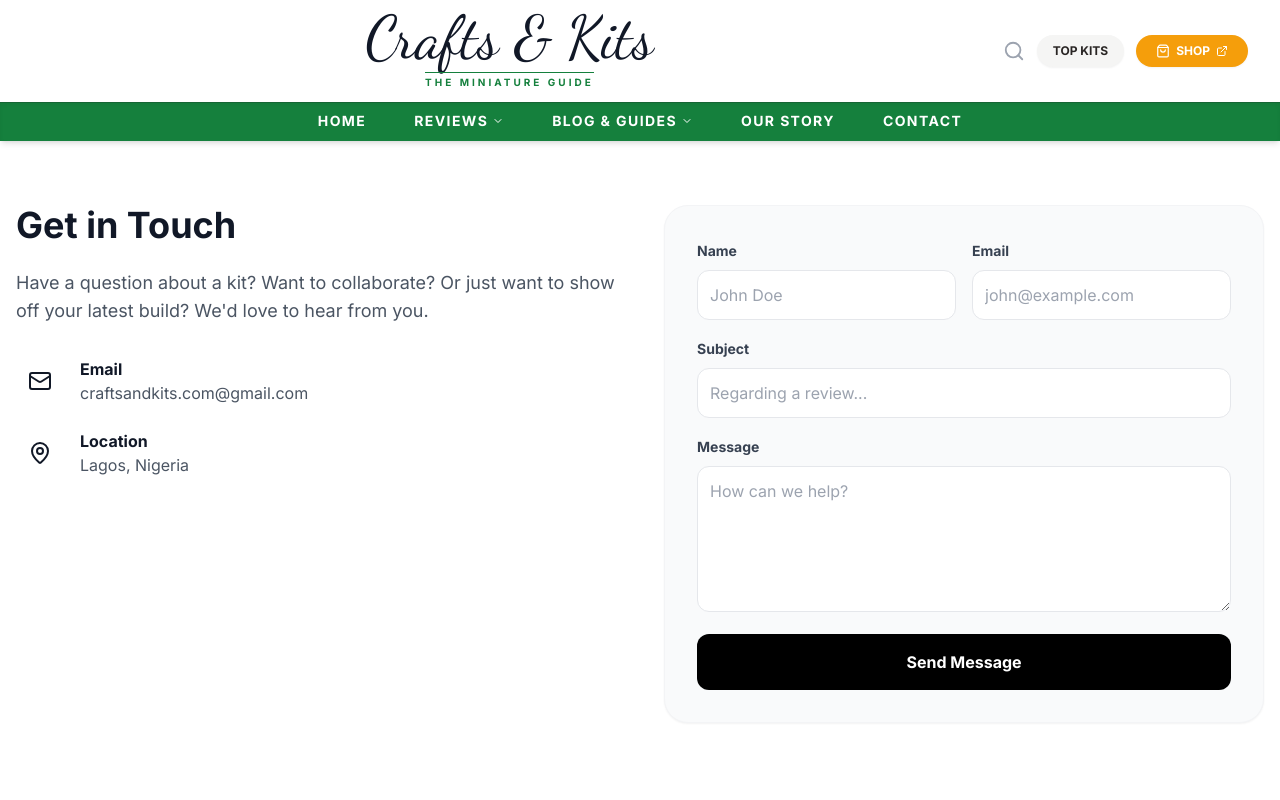
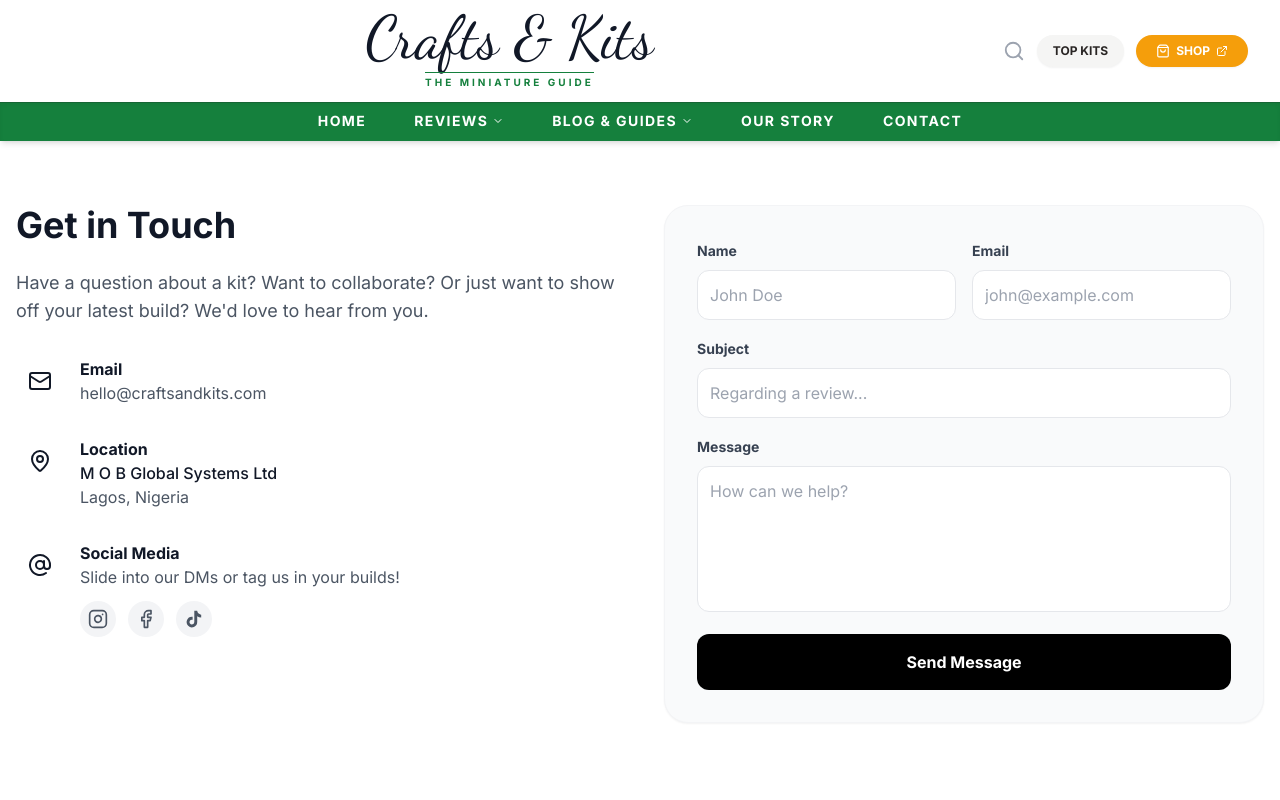
Before and after one commit to checktocart-hue/crafts-website, a Next.js app: page /contact in a window 1280 px wide. Shown: the top 800 px of the page. Built offline with nearby package versions, Linux system fonts and the light colour scheme; a web font is replaced by a local one.

Commit message:
Updated Contact page with official company address and social media links

```diff
--- a/app/(site)/contact/page.tsx
+++ b/app/(site)/contact/page.tsx
@@ -1,4 +1,4 @@
-import { Mail, MapPin } from "lucide-react";
+import { Mail, MapPin, Facebook, Instagram, AtSign } from "lucide-react";
 
 export default function ContactPage() {
   return (
@@ -12,24 +12,66 @@ export default function ContactPage() {
             Have a question about a kit? Want to collaborate? Or just want to show off your latest build? We'd love to hear from you.
           </p>
 
-          <div className="space-y-6">
+          <div className="space-y-8">
             <div className="flex items-start gap-4">
               <div className="bg-primary/10 p-3 rounded-full text-primary">
                 <Mail size={24} />
               </div>
               <div>
                 <h3 className="font-bold text-gray-900">Email</h3>
-                {/* TEMPORARY: Change this to your Gmail until you set up Zoho */}
-                <p className="text-gray-600">craftsandkits.com@gmail.com</p>
+                <p className="text-gray-600">hello@craftsandkits.com</p>
               </div>
             </div>
+
             <div className="flex items-start gap-4">
               <div className="bg-primary/10 p-3 rounded-full text-primary">
                 <MapPin size={24} />
               </div>
               <div>
                 <h3 className="font-bold text-gray-900">Location</h3>
+                <p className="text-gray-900 font-medium">M O B Global Systems Ltd</p>
                 <p className="text-gray-600">Lagos, Nigeria</p>
+              </div>
+            </div>
+
+            <div className="flex items-start gap-4">
+              <div className="bg-primary/10 p-3 rounded-full text-primary">
+                <AtSign size={24} />
+              </div>
+              <div>
+                <h3 className="font-bold text-gray-900">Social Media</h3>
+                <p className="text-gray-600 mb-3">Slide into our DMs or tag us in your builds!</p>
+                <div className="flex gap-3">
+                  <a
+                    href="https://www.instagram.com/crafts.kits"
+                    target="_blank"
+                    rel="noopener noreferrer"
+                    aria-label="Instagram"
+                    className="p-2 rounded-full bg-gray-100 text-gray-600 hover:bg-pink-600 hover:text-white transition-colors duration-300"
+                  >
+                    <Instagram size={20} />
+                  </a>
+                  <a
+                    href="https://www.facebook.com/crafts.kits"
+                    target="_blank"
+                    rel="noopener noreferrer"
+                    aria-label="Facebook"
+                    className="p-2 rounded-full bg-gray-100 text-gray-600 hover:bg-blue-600 hover:text-white transition-colors duration-300"
+                  >
+                    <Facebook size={20} />
+                  </a>
+                  <a
+                    href="https://www.tiktok.com/@craftsnkits"
+                    target="_blank"
+                    rel="noopener noreferrer"
+                    aria-label="TikTok"
+                    className="p-2 rounded-full bg-gray-100 text-gray-600 hover:bg-black hover:text-white transition-colors duration-300"
+                  >
+                    <svg xmlns="http://www.w3.org/2000/svg" width="20" height="20" viewBox="0 0 24 24" fill="currentColor">
+                      <path d="M19.59 6.69a4.83 4.83 0 0 1-3.77-4.25V2h-3.45v13.67a2.89 2.89 0 0 1-5.2 1.74 2.89 2.89 0 0 1 2.31-4.64 2.93 2.93 0 0 1 .88.13V9.4a6.84 6.84 0 0 0-1-.05A6.33 6.33 0 0 0 5 20.1a6.34 6.34 0 0 0 10.86-4.43v-7a8.16 8.16 0 0 0 4.77 1.52v-3.4a4.85 4.85 0 0 1-1-.1z"/>
+                    </svg>
+                  </a>
+                </div>
               </div>
             </div>
           </div>
@@ -81,7 +123,7 @@ export default function ContactPage() {
                    name="message"
                    required
                    rows={5}
-                   className="w-full border border-gray-200 p-3 rounded-xl focus:outline-none focus:border-primary focus:ring-1 focus:ring-primary bg-white"
+                   className="w-full border border-gray-200 p-3 rounded-xl focus:outline-none focus:border-primary focus:ring-1 focus:ring-primary bg-white resize-none"
                    placeholder="How can we help?"
                  ></textarea>
             </div>
```
